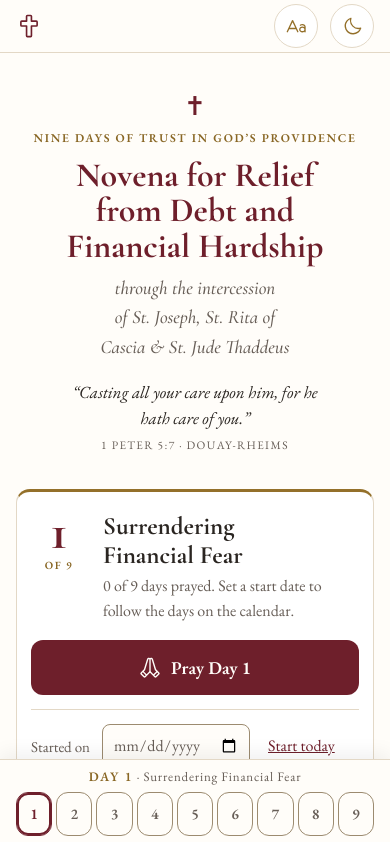
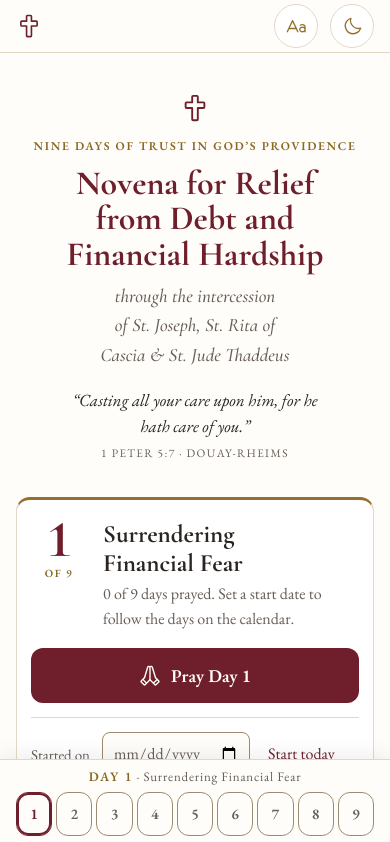
Before and after one commit to chaviotics/novena-finances, a plain HTML site: page index.html in a window 390 px wide. Shown: the top 842 px of the page. Drawn offline with nearby package versions, Linux system fonts and the light colour scheme.

Commit message:
Fix emoji cross on iPhone and use modern numerals
- Hero and closing crosses use the line-icon cross instead of the ✝
  character, which iOS rendered as a purple emoji
- Lining numerals so the day counter reads 1 instead of a Roman-looking I

```diff
--- a/index.html
+++ b/index.html
@@ -197,6 +197,10 @@ footer{padding:10px 0 44px;text-align:center;font-size:13px;color:var(--muted)}
 .today h2{font-size:calc(25px * var(--scale))}
 .h2{font-size:calc(27px * var(--scale))}
 .step .num{letter-spacing:0}
+/* modern (lining) numerals for counters, so "1" never reads as Roman "I" */
+body{font-variant-numeric:lining-nums;font-feature-settings:"lnum" 1}
+.daynum,.track button,.step .num,.h2 .n,.dcap,.daynum small{font-variant-numeric:lining-nums tabular-nums;font-feature-settings:"lnum" 1,"tnum" 1}
+.cross svg{font-size:30px}
 .name .short{display:none}
 .track{gap:4px}
 .track button{aspect-ratio:auto;height:44px;max-width:none;border-radius:12px;border-color:var(--rule-strong);font-size:15px}
@@ -256,7 +260,7 @@ details.prayer{border-color:var(--rule-strong)}
 
 <main class="wrap" id="top">
   <div class="hero">
-    <div class="cross" aria-hidden="true">✝</div>
+    <div class="cross" aria-hidden="true"><svg class="i"><use href="#i-cross"/></svg></div>
     <p class="kicker">Nine days of trust in God’s providence</p>
     <h1>Novena for Relief from Debt and Financial Hardship</h1>
     <p class="sub">through the intercession of St. Joseph, St. Rita of Cascia &amp; St. Jude Thaddeus</p>
@@ -381,7 +385,7 @@ details.prayer{border-color:var(--rule-strong)}
   </section>
 
   <div class="close">
-    <div class="cross" aria-hidden="true">✝</div>
+    <div class="cross" aria-hidden="true"><svg class="i"><use href="#i-cross"/></svg></div>
     <blockquote>“Seek ye therefore first the kingdom of God, and his justice, and all these things shall be added unto you.”</blockquote>
     <span class="cite">Matthew 6:33 · Douay-Rheims</span>
     <p class="note">Quotations from the Douay-Rheims Bible; references follow the numbering of modern Catholic Bibles.</p>
```
